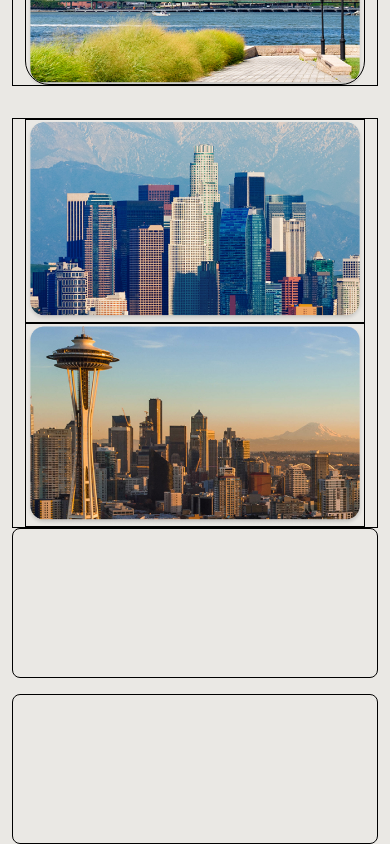
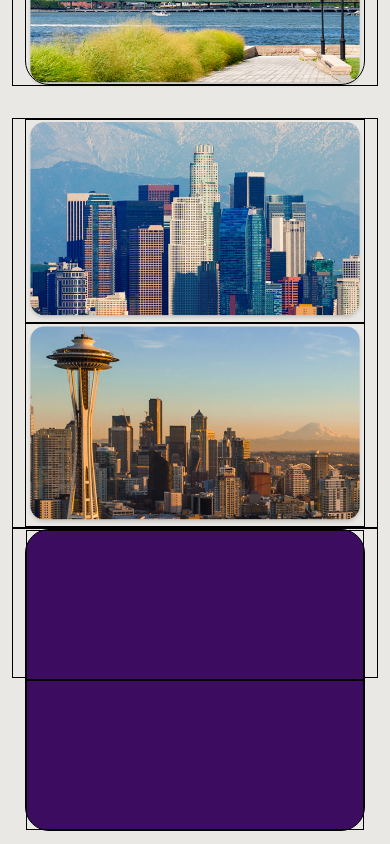
Before and after one commit to lshv04/Monks1, a React (Vite) app: page / in a window 390 px wide. Shown: the part 2860-3704 px from the top of the page. Built offline with nearby package versions, Linux system fonts and the light colour scheme.

Commit message:
trabalhando grid Section4

```diff
--- a/src/components/Section4.jsx
+++ b/src/components/Section4.jsx
@@ -3,9 +3,9 @@ import styles from './Section4.module.css'; // Importa a folha de estilo modular
 
 const Section4 = () => {
   return (
-    <section className={`container-fluid ${styles.sectionContainer}`}>
-        <div className={`container ${styles.innerContainer}`}>
-            <div className={`row ${styles.gridRow}`}>
+    <section className={` container-fluid ${styles.sectionContainer}`}>
+        <div className={` container bord ${styles.innerContainer}`}>
+            <div className={`row bord mx-auto ${styles.gridRow}`}>
                 <div className={`col-12 col-md-9 bord ${styles.leftColumn}`}>
                     {/* Conteúdo para a coluna maior */}
                 </div>
--- a/src/components/Section4.module.css
+++ b/src/components/Section4.module.css
@@ -6,38 +6,36 @@
 /* Contêiner interno */
 .innerContainer {
 
+
+
+   height: 150px;
 }
 
 /* Estilo para a linha */
 .gridRow {
-    display: flex;
+    max-width: 100%;
+    background-color: #3C0C60;
+    border-radius: 1.5rem;
 
 }
 
 /* Coluna maior (esquerda) */
 .leftColumn {
+
     height: 150px;
-    border-radius: 8px; /* Bordas arredondadas */
 
 
 }
 
 /* Coluna menor (direita) */
 .rightColumn {
+
     height: 150px;
-    border-radius: 8px; /* Bordas arredondadas */
 
 
 }
 
 /* Responsividade */
 @media (max-width: 768px) {
-    .gridRow {
-        flex-direction: column; /* Empilha as colunas verticalmente */
-        gap: 1rem; /* Reduz o espaçamento */
-    }
 
-    .leftColumn, .rightColumn {
-        padding: 0.75rem; /* Reduz o espaçamento interno */
-    }
 }
```
